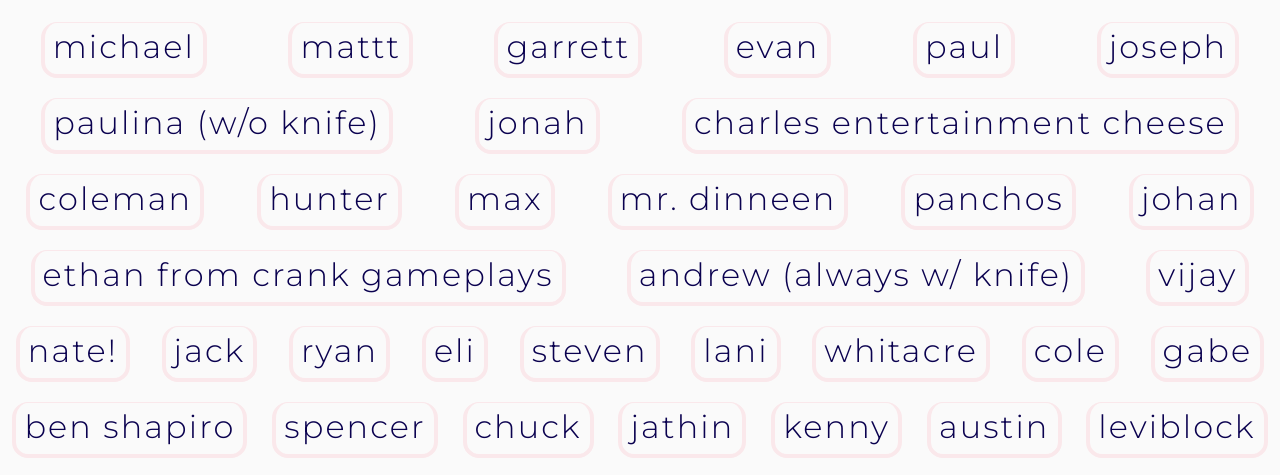
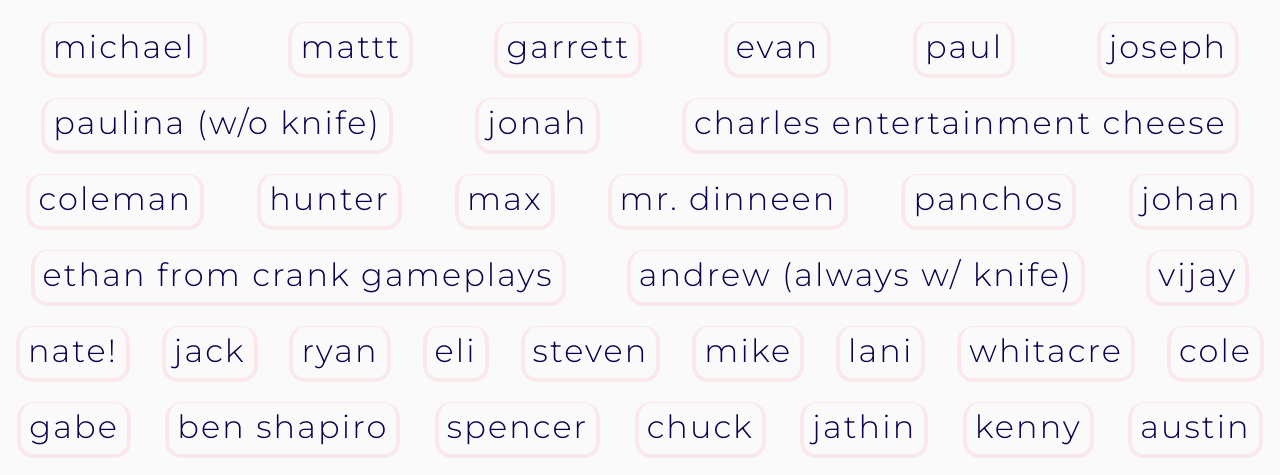
Before and after one commit to chlohal/whosthe.best, a plain HTML site: page index.html in a window 1280 px wide. Shown: the part 260-735 px from the top of the page. Drawn offline with Linux system fonts and the light colour scheme; a web font is replaced by a local one.

Commit message:
add bigmike

```diff
--- a/index.html
+++ b/index.html
@@ -365,6 +365,13 @@
             </li>
 
             <li>
+                <input type="checkbox" id="cb-mike" name="mike">
+                <label for="cb-steven">
+                    mike
+                </label>
+            </li>
+
+            <li>
                 <input type="checkbox" id="cb-lani" name="lani">
                 <label for="cb-lani">
                     lani
```
